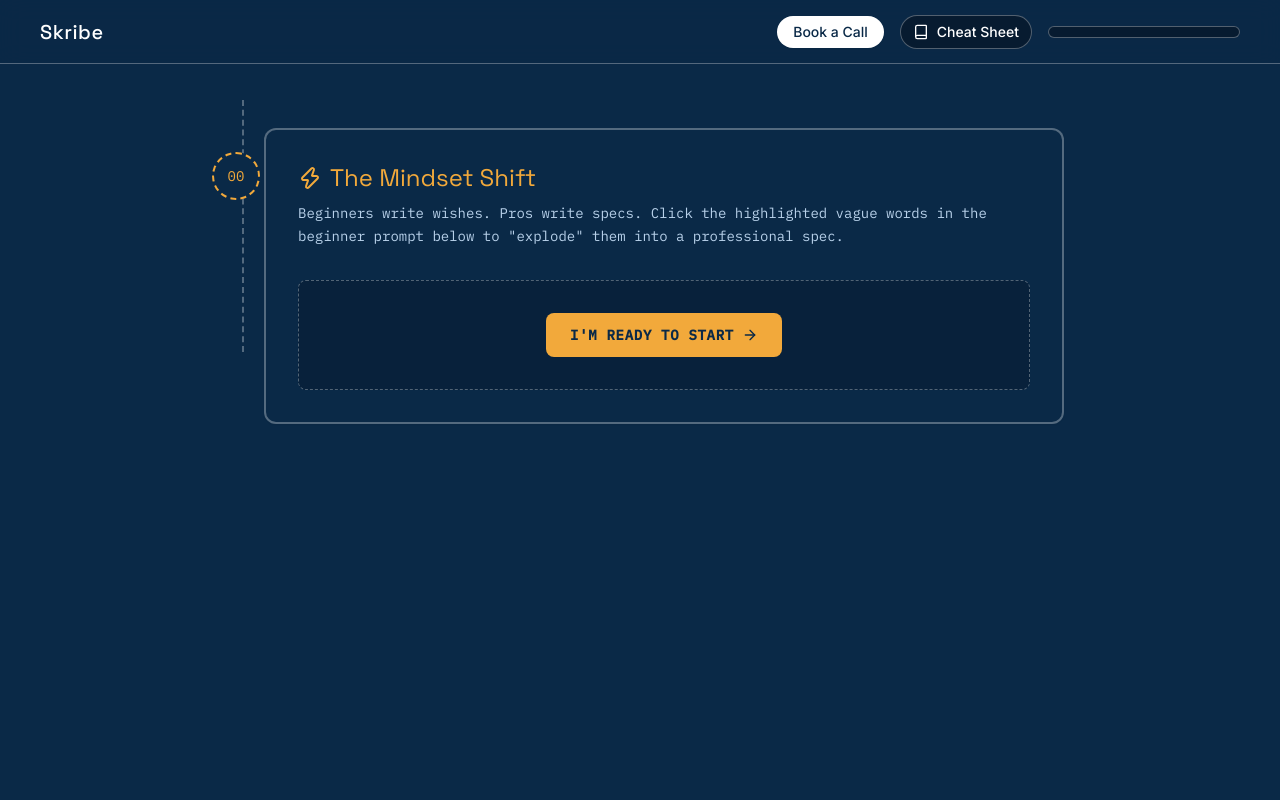
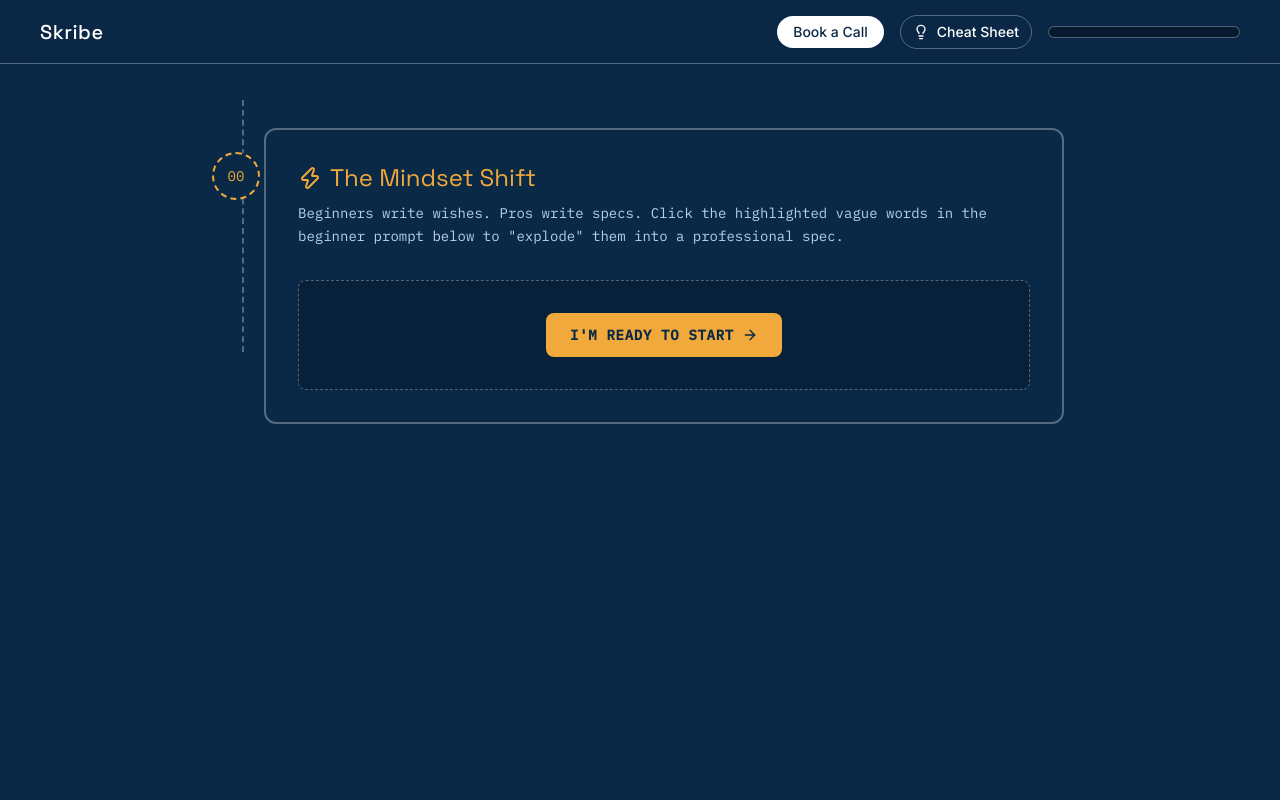
Before and after one commit to HenriquesPontes/Prompt-Academy, a Next.js app: page /prompt-academy/play in a window 1280 px wide. Shown: the top 800 px of the page. Built offline with nearby package versions, Linux system fonts and the light colour scheme.

Commit message:
Update icons, buttons and clean up headers

```diff
--- a/app/prompt-academy/play/page.tsx
+++ b/app/prompt-academy/play/page.tsx
@@ -6,7 +6,7 @@ import { ActionPlanReward } from "@/components/game/blueprint/ActionPlanReward";
 import { JargonSidePanel } from "@/components/game/blueprint/JargonSidePanel";
 import { MindsetExploded } from "@/components/game/blueprint/MindsetExploded";
 import { motion, useScroll, useSpring } from "framer-motion";
-import { PenTool, Book } from "lucide-react";
+import { PenTool, Lightbulb } from "lucide-react";
 import Link from "next/link";
 import { BookingButton } from "@/components/ui/BookingButton";
 
@@ -126,9 +126,9 @@ export default function PlayPromptAcademyPage() {
           <BookingButton className="hidden md:flex text-sm font-medium bg-ink text-paper px-4 py-1.5 rounded-full hover:opacity-90 transition-opacity items-center gap-2 shadow-sm" />
           <button
             onClick={() => setIsGlossaryOpen(true)}
-            className="flex items-center gap-2 px-3 py-1.5 rounded-full bg-chrome-bg border border-hairline text-sm font-medium hover:bg-accent/10 hover:text-accent transition-colors"
+            className="flex items-center gap-2 px-3 py-1.5 rounded-full bg-transparent border border-hairline text-sm font-medium hover:bg-accent/10 hover:text-accent transition-colors"
           >
-            <Book className="w-4 h-4" />
+            <Lightbulb className="w-4 h-4" />
             <span className="hidden md:inline">Cheat Sheet</span>
           </button>
           <div className="w-32 md:w-48 h-3 bg-chrome-bg border border-hairline rounded-full overflow-hidden relative">
--- a/app/tech-stack/prompts/page.tsx
+++ b/app/tech-stack/prompts/page.tsx
@@ -48,11 +48,7 @@ export default function PromptsGuidePage() {
   return (
     <div className="min-h-screen bg-paper text-ink selection:bg-selection">
       {/* Header */}
-      <Header>
-        <Link href="/tech-stack" className="text-sm font-medium text-chrome-text hover:text-ink transition-colors flex items-center gap-2">
-           <ArrowRight className="w-4 h-4 rotate-180" /> Back to Beginner's Guide
-        </Link>
-      </Header>
+      <Header />
 
       <main className="max-w-7xl mx-auto pt-32 pb-32 px-6 flex flex-col lg:flex-row gap-12 relative z-10">
 
--- a/components/game/blueprint/ActionPlanReward.tsx
+++ b/components/game/blueprint/ActionPlanReward.tsx
@@ -76,7 +76,7 @@ export function ActionPlanReward() {
                 </code>
                 <button
                   onClick={() => copyToClipboard(step.prompt, idx)}
-                  className="absolute top-4 right-4 p-2 bg-paper border border-hairline rounded-md text-ink-soft hover:text-ink hover:border-ink/30 transition-all shadow-sm"
+                  className="absolute top-4 right-4 p-2 bg-transparent border border-hairline rounded-md text-ink-soft hover:text-ink hover:border-ink/30 transition-all shadow-sm"
                   title="Copy to clipboard"
                 >
                   {copied === idx ? <CheckCircle2 className="w-4 h-4 text-success" /> : <Copy className="w-4 h-4" />}
@@ -92,10 +92,10 @@ export function ActionPlanReward() {
           </p>
           <div className="flex flex-col sm:flex-row gap-4 w-full sm:w-auto">
             <Link
-              href="/"
+              href="/tech-stack"
               className="bg-success text-chrome-bg px-8 py-4 rounded-lg font-mono font-bold hover:bg-success/90 transition-all shadow-sm uppercase tracking-wider text-center"
             >
-              Complete Academy & Return
+              Read the Beginner's Guide
             </Link>
             <BookingButton className="bg-chrome-bg border border-hairline text-ink px-8 py-4 rounded-lg font-mono font-bold hover:bg-paper transition-all shadow-sm uppercase tracking-wider text-center flex items-center justify-center gap-2" />
           </div>
```
